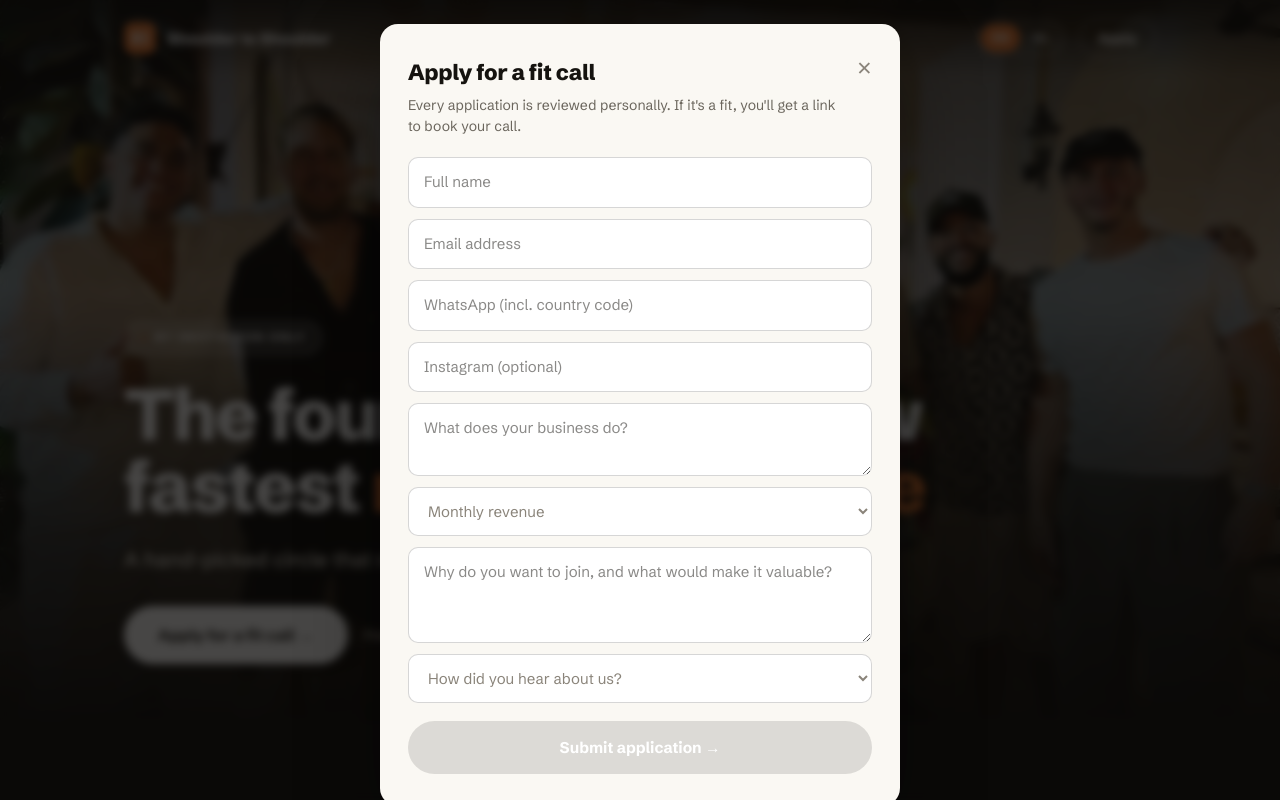
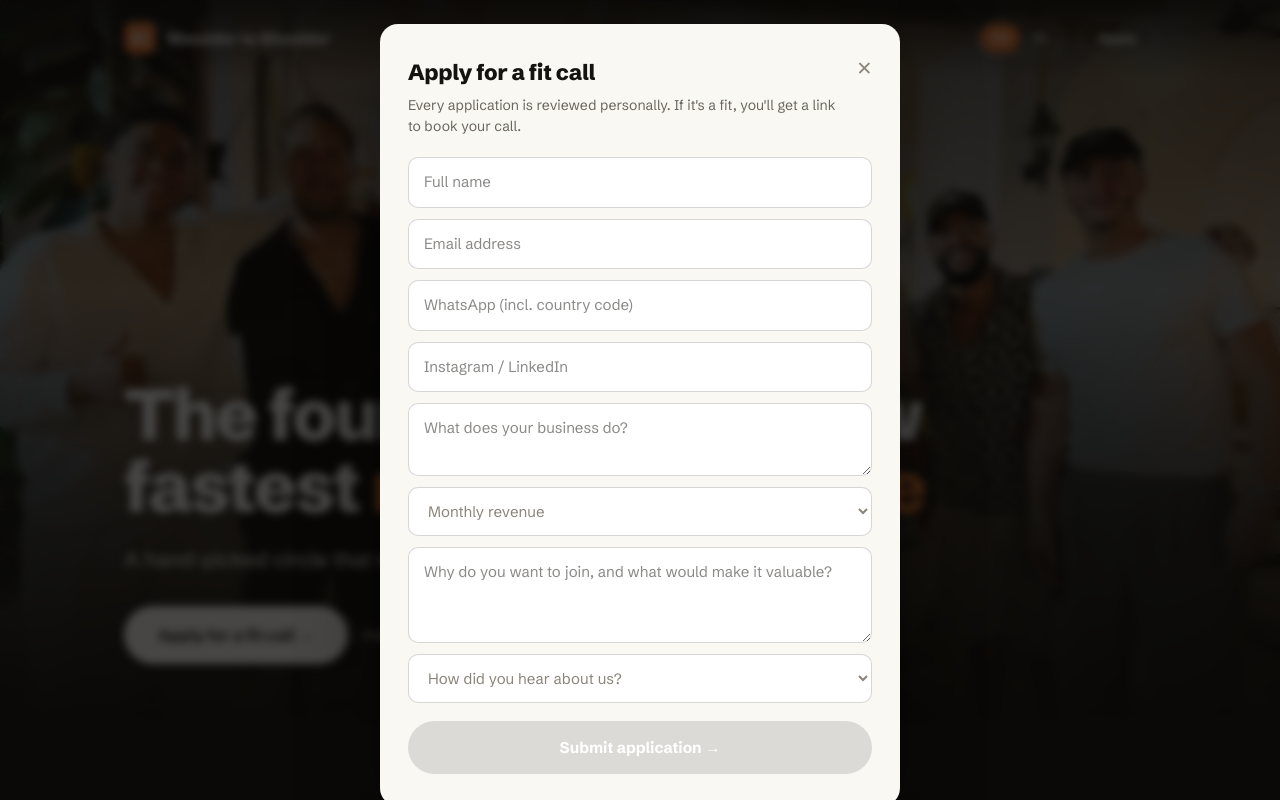
Before and after one commit to lennartvanderziel/lennart.vanderziel, a Next.js app: page /shouldertoshoulder in a window 1280 px wide. Both pictures are taken after a click on the button "Apply". Shown: the top 800 px of the page. Built offline with nearby package versions, Linux system fonts and the light colour scheme.

Commit message:
STS: revenue bands add 25-50k/50-100k/100k+, Instagram/LinkedIn + all fields required, remove 'by invitation only' badge + footer suffix + full-details link, host photo -> face portrait

```diff
--- a/src/app/shouldertoshoulder/page.tsx
+++ b/src/app/shouldertoshoulder/page.tsx
@@ -98,7 +98,7 @@ const copy = {
     eventLook: "Bringing the members together",
     finalTitle: "Ready to grow faster?",
     finalSub: "Apply for a fit call. 30 minutes, no pitch.",
-    footer: "Shoulder to Shoulder · By invitation only",
+    footer: "Shoulder to Shoulder",
     fullDetails: "Full details",
   },
 
@@ -178,7 +178,7 @@ const copy = {
     eventLook: "De members samenbrengen",
     finalTitle: "Klaar om sneller te groeien?",
     finalSub: "Meld je aan voor een fit call. 30 minuten, geen pitch.",
-    footer: "Shoulder to Shoulder · Alleen op uitnodiging",
+    footer: "Shoulder to Shoulder",
     fullDetails: "Alle details",
   },
 };
@@ -234,10 +234,6 @@ export default function Join() {
         <Image src="/founders.jpg" alt="Founders together" fill className="ken-burns photo-grade" style={{ objectFit: "cover" }} priority />
         <div style={{ position: "absolute", inset: 0, background: "linear-gradient(to bottom, rgba(10,9,7,0.6) 0%, rgba(10,9,7,0.35) 40%, rgba(10,9,7,0.8) 74%, rgba(10,9,7,0.98) 100%)" }} />
         <div className="fade-up" style={{ position: "relative", maxWidth: 1080, margin: "0 auto", width: "100%", padding: "0 24px 56px" }}>
-          <div style={{ display: "inline-flex", alignItems: "center", gap: 8, border: "1px solid rgba(255,255,255,0.4)", borderRadius: 100, padding: "7px 15px", marginBottom: 24, backdropFilter: "blur(8px)", background: "rgba(255,255,255,0.14)" }}>
-            <span className="pulse-dot" style={{ width: 7, height: 7, borderRadius: "50%", background: ACCENT }} />
-            <span style={{ fontSize: 11.5, fontWeight: 700, letterSpacing: "0.14em", textTransform: "uppercase", color: "#fff" }}>{t.byInvite}</span>
-          </div>
           <h1 style={{ fontSize: "clamp(38px,6vw,72px)", fontWeight: 800, lineHeight: 1.0, letterSpacing: "-0.03em", color: "#fff", maxWidth: 860, marginBottom: 22, textShadow: "0 2px 30px rgba(0,0,0,0.5)" }}>
             {t.heroTitleA}<span style={{ color: ACCENT }}>{t.heroTitleB}</span>
           </h1>
@@ -447,7 +443,7 @@ export default function Join() {
         <div className="flex-wrap-col" style={{ maxWidth: 900, margin: "0 auto", display: "flex", gap: 44, alignItems: "center", flexWrap: "wrap" }}>
           <div style={{ flex: "0 0 auto" }}>
             <div style={{ position: "relative", width: 200, height: 240, borderRadius: 16, overflow: "hidden", border: "1px solid rgba(255,255,255,0.12)" }}>
-              <Image src="/lennart.jpg" alt={t.hostName} fill className="photo-grade" style={{ objectFit: "cover", objectPosition: "center 20%" }} />
+              <Image src="/coaching-portrait.jpg" alt={t.hostName} fill className="photo-grade" style={{ objectFit: "cover", objectPosition: "center 15%" }} />
             </div>
           </div>
           <div style={{ flex: "1 1 340px" }}>
@@ -501,7 +497,6 @@ export default function Join() {
           <div style={{ display: "flex", gap: 18, alignItems: "center" }}>
             <LanguageToggle dark />
             <a href="https://www.instagram.com/lennartvanderziel/" target="_blank" rel="noopener noreferrer" style={{ textDecoration: "none", color: "#9a9389", fontSize: 13 }}>Instagram</a>
-            <a href="/shoulder-to-shoulder" style={{ textDecoration: "none", color: "#9a9389", fontSize: 13 }}>{t.fullDetails}</a>
           </div>
         </div>
       </footer>
--- a/src/components/ApplyModal.tsx
+++ b/src/components/ApplyModal.tsx
@@ -11,10 +11,10 @@ const copy = {
     name: "Full name",
     email: "Email address",
     whatsapp: "WhatsApp (incl. country code)",
-    instagram: "Instagram (optional)",
+    instagram: "Instagram / LinkedIn",
     business: "What does your business do?",
     revenueLabel: "Monthly revenue",
-    revenue: ["Pre-revenue / early stage", "Less than €10k / month", "€10k – €25k / month", "€25k+ / month"],
+    revenue: ["Pre-revenue / early stage", "Less than €10k / month", "€10k – €25k / month", "€25k – €50k / month", "€50k – €100k / month", "€100k+ / month"],
     why: "Why do you want to join, and what would make it valuable?",
     sourceLabel: "How did you hear about us?",
     source: ["Lennart", "A member or referral", "A friend", "Instagram", "Somewhere else"],
@@ -31,10 +31,10 @@ const copy = {
     name: "Volledige naam",
     email: "E-mailadres",
     whatsapp: "WhatsApp (incl. landcode)",
-    instagram: "Instagram (optioneel)",
+    instagram: "Instagram / LinkedIn",
     business: "Wat doet je bedrijf?",
     revenueLabel: "Maandelijkse omzet",
-    revenue: ["Pre-revenue / vroege fase", "Minder dan €10k / maand", "€10k – €25k / maand", "€25k+ / maand"],
+    revenue: ["Pre-revenue / vroege fase", "Minder dan €10k / maand", "€10k – €25k / maand", "€25k – €50k / maand", "€50k – €100k / maand", "€100k+ / maand"],
     why: "Waarom wil je meedoen, en wat maakt het waardevol voor jou?",
     sourceLabel: "Hoe hoorde je van ons?",
     source: ["Lennart", "Een lid of doorverwijzing", "Een vriend", "Instagram", "Ergens anders"],
@@ -61,7 +61,7 @@ export default function ApplyModal({ open, onClose }: { open: boolean; onClose:
   if (!open) return null;
 
   const set = (k: keyof typeof d) => (e: React.ChangeEvent<HTMLInputElement | HTMLTextAreaElement | HTMLSelectElement>) => setD({ ...d, [k]: e.target.value });
-  const valid = d.name.trim().length > 1 && /.+@.+\..+/.test(d.email) && d.business.trim().length > 1 && d.revenue && d.why.trim().length > 1;
+  const valid = d.name.trim().length > 1 && /.+@.+\..+/.test(d.email) && d.whatsapp.trim().length > 4 && d.instagram.trim().length > 1 && d.business.trim().length > 1 && Boolean(d.revenue) && d.why.trim().length > 1 && Boolean(d.source);
 
   async function submit(e: React.FormEvent) {
     e.preventDefault();
@@ -103,15 +103,15 @@ export default function ApplyModal({ open, onClose }: { open: boolean; onClose:
               <input type="text" name="company_website" tabIndex={-1} autoComplete="off" value={hp} onChange={(e) => setHp(e.target.value)} style={{ position: "absolute", left: -9999, width: 1, height: 1, opacity: 0 }} aria-hidden="true" />
               <input required placeholder={t.name} value={d.name} onChange={set("name")} style={field} />
               <input required type="email" placeholder={t.email} value={d.email} onChange={set("email")} style={field} />
-              <input type="tel" placeholder={t.whatsapp} value={d.whatsapp} onChange={set("whatsapp")} style={field} />
-              <input placeholder={t.instagram} value={d.instagram} onChange={set("instagram")} style={field} />
+              <input required type="tel" placeholder={t.whatsapp} value={d.whatsapp} onChange={set("whatsapp")} style={field} />
+              <input required placeholder={t.instagram} value={d.instagram} onChange={set("instagram")} style={field} />
               <textarea required rows={2} placeholder={t.business} value={d.business} onChange={set("business")} style={{ ...field, resize: "vertical" }} />
               <select required value={d.revenue} onChange={set("revenue")} style={{ ...field, color: d.revenue ? "#15130f" : "#8a847a" }}>
                 <option value="" disabled>{t.revenueLabel}</option>
                 {t.revenue.map((r) => <option key={r} value={r}>{r}</option>)}
               </select>
               <textarea required rows={3} placeholder={t.why} value={d.why} onChange={set("why")} style={{ ...field, resize: "vertical" }} />
-              <select value={d.source} onChange={set("source")} style={{ ...field, color: d.source ? "#15130f" : "#8a847a" }}>
+              <select required value={d.source} onChange={set("source")} style={{ ...field, color: d.source ? "#15130f" : "#8a847a" }}>
                 <option value="" disabled>{t.sourceLabel}</option>
                 {t.source.map((s) => <option key={s} value={s}>{s}</option>)}
               </select>
```
